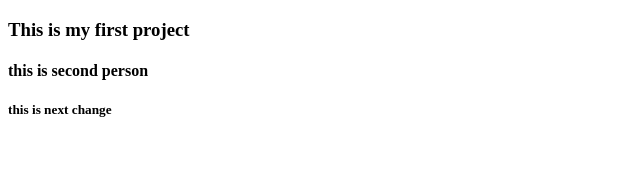
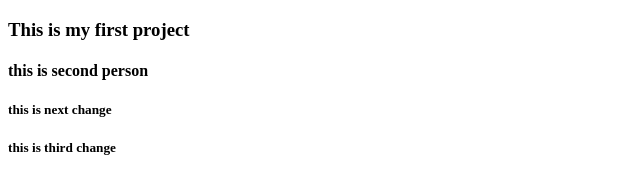
Before and after one commit to Ramyavemu/Project4, a plain HTML site: page index.html in a window 1280 px wide. Shown: the full height of the page, 0-640 px from the left. Drawn offline with Linux system fonts and the light colour scheme.

Commit message:
third change

```diff
--- a/index.html
+++ b/index.html
@@ -9,5 +9,6 @@
     <h3>This is my first project</h3>
     <h4>this is second person</h4>
     <h5>this is next change</h5>
+    <h5>this is third change</h5>
 </body>
 </html>
```
